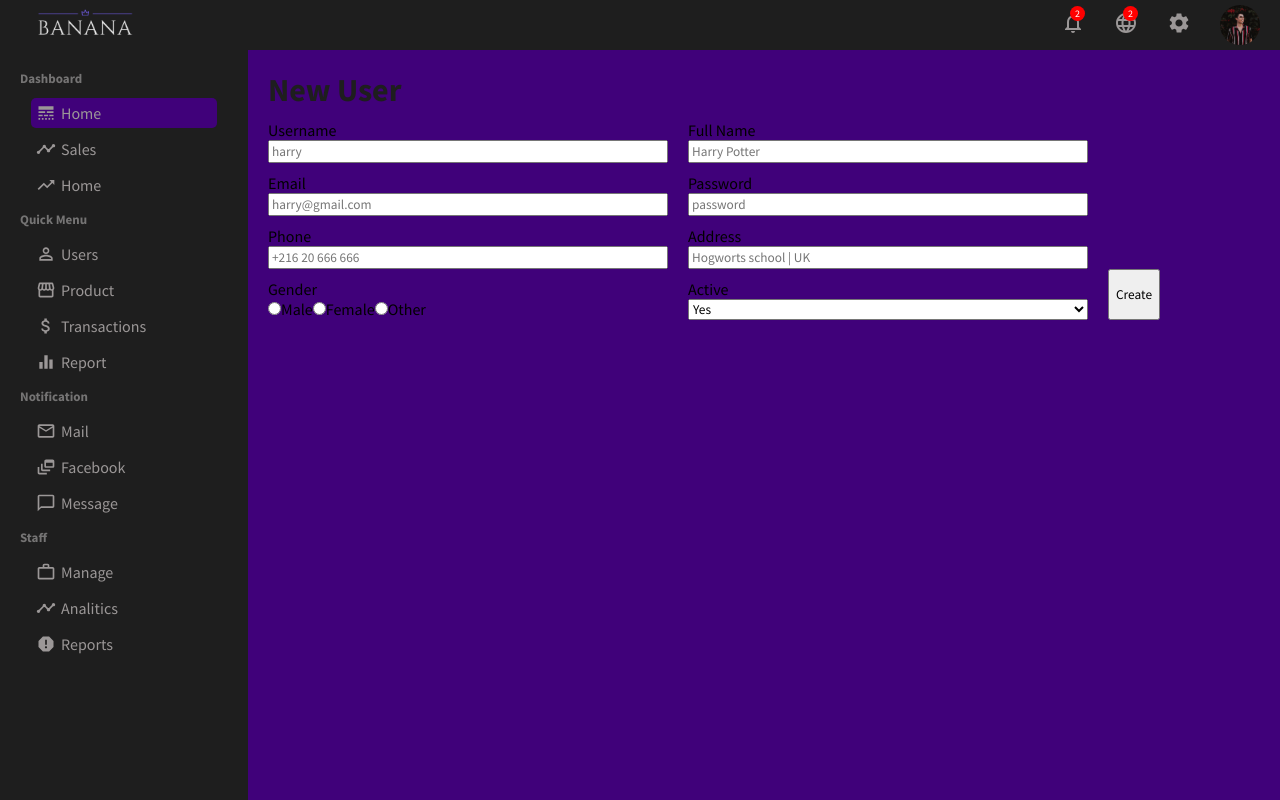
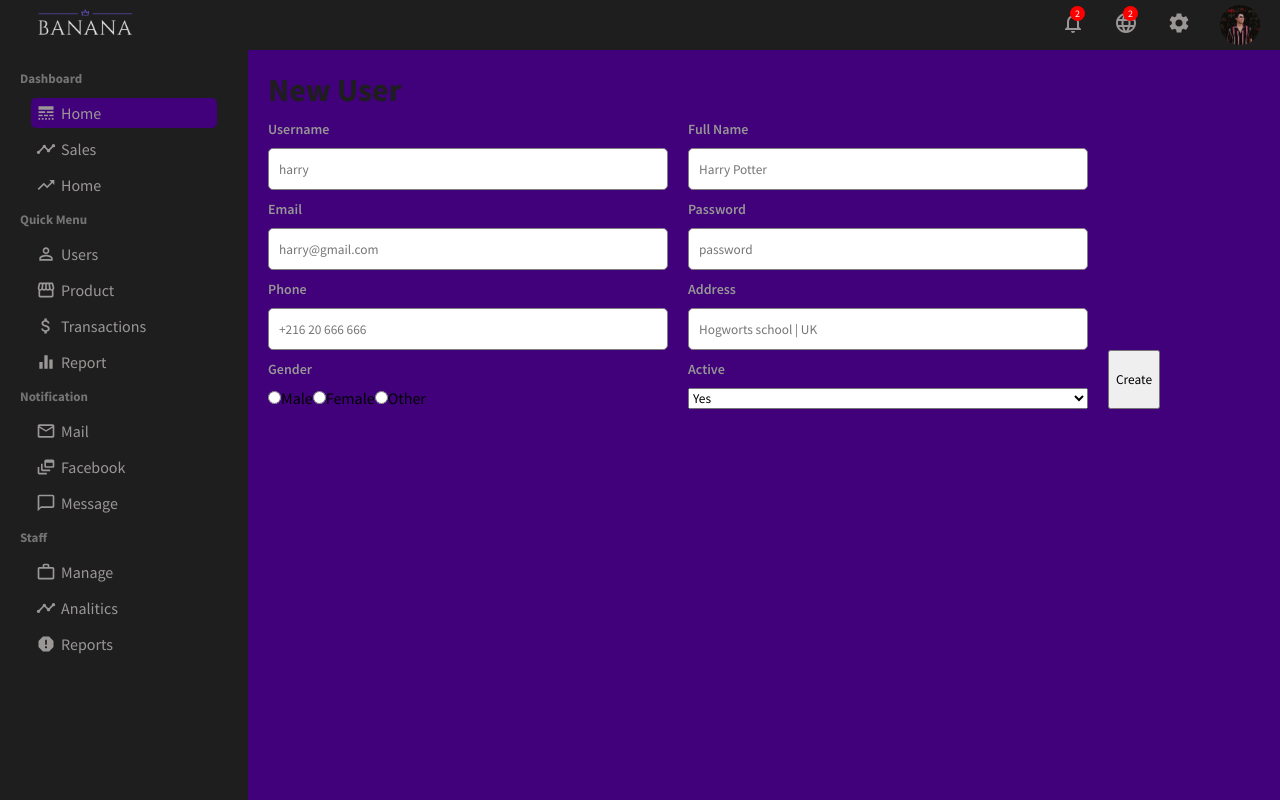
Before and after one commit to malekaridhi/ecommerceMern, a React (Create React App) app in the folder admin/: page /newUser in a window 1280 px wide. Built offline with nearby package versions, Linux system fonts and the light colour scheme.

Commit message:
add user page

```diff
--- a/admin/src/pages/newUser/newUser.css
+++ b/admin/src/pages/newUser/newUser.css
@@ -15,10 +15,16 @@
     margin-right: 20px;
   }
   .newUserItem>label{
-
+    margin-bottom: 10px;
+    font-size: 14px;
+    font-weight: 600;
+    color: rgb(151, 150, 150);
   }
   .newUserItem > input{
-
+    height: 20px;
+    padding: 10px;
+    border: 1px solid gray;
+    border-radius: 5px;
   }
   .newUserGender > input{
 
```
